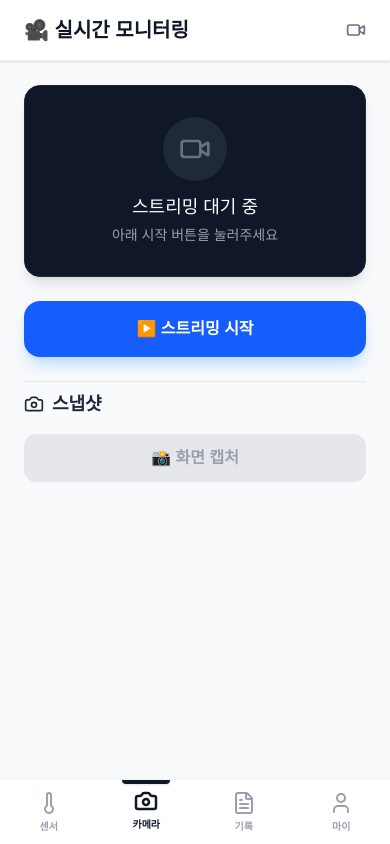
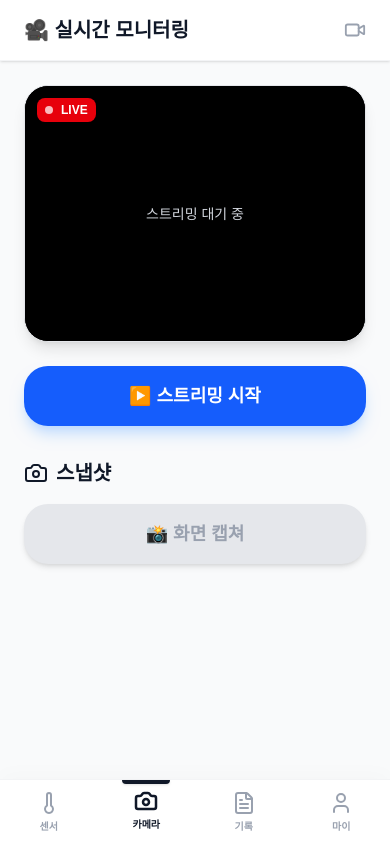
Before and after one commit to dlcodudco/sensor-udon, a Next.js app: page /camera in a window 390 px wide. Built offline with nearby package versions, Linux system fonts and the light colour scheme.

Commit message:
fix: 카메라 페이지 비율 수정

```diff
--- a/app/camera/page.tsx
+++ b/app/camera/page.tsx
@@ -1,19 +1,11 @@
-/*export default function CameraPage() {
-  return (
-    <div>
-      <h1>카메라 화면</h1>
-      <img src="" alt="camera stream" />
-    </div>
-  );
-}*/
-
 'use client';
 
-import { useState, useEffect } from 'react';
-import { Video, Camera } from 'lucide-react';
+import React, { useEffect, useMemo, useState } from 'react';
+import { Video, Camera, Pause, Play } from 'lucide-react';
 
-// 백엔드 스트리밍 주소 (팀원에게 받은 주소)
-const STREAM_URL = "https://sensorudon-backend.onrender.com/camera/live";
+// 팀원이 설정한 주소들
+const LIVE_PAGE = 'https://sensorudon-backend.onrender.com/camera/live';
+const LATEST_JPG = 'https://sensorudon-backend.onrender.com/camera/latest.jpg';
 
 interface HistoryEvent {
   id: number;
@@ -25,176 +17,209 @@ interface HistoryEvent {
   imageUrl?: string;
 }
 
-export default function CameraScreen() {
+// [추가됨] 한국 시간(KST) 기준으로 ISO 문자열을 만드는 함수
+const getLocalISOString = () => {
+  const now = new Date();
+  const offset = now.getTimezoneOffset() * 60000;
+  const localDate = new Date(now.getTime() - offset);
+  return localDate.toISOString().slice(0, -1);
+};
+
+export default function CameraPage() {
+  const [mounted, setMounted] = useState(false);
+  const [isMobile, setIsMobile] = useState(false);
+  const [nonce, setNonce] = useState(0);
+  const [playing, setPlaying] = useState(true);
   const [isStreaming, setIsStreaming] = useState(false);
   const [snapshotUrl, setSnapshotUrl] = useState<string | null>(null);
-  // 스트리밍 갱신용 키 (껐다 켤 때 영상 새로고침 위함)
-  const [streamKey, setStreamKey] = useState(Date.now());
+  const [isCapturing, setIsCapturing] = useState(false);
 
   useEffect(() => {
-    const savedStreamState = localStorage.getItem('isStreaming');
-    if (savedStreamState === 'true') {
-      setIsStreaming(true);
-    }
+    setMounted(true);
+    const saved = localStorage.getItem('isStreaming');
+    const on = saved === 'true';
+    setIsStreaming(on);
+    setNonce(Date.now());
+
+    const decide = () => setIsMobile(window.innerWidth <= 768);
+    decide();
+    window.addEventListener('resize', decide);
+    return () => window.removeEventListener('resize', decide);
   }, []);
 
-  const handleToggleStream = () => {
-    const newState = !isStreaming;
-    setIsStreaming(newState);
+  useEffect(() => {
+    if (!mounted || !isMobile || !isStreaming || !playing) return;
+    const id = setInterval(() => setNonce(Date.now()), 300);
+    return () => clearInterval(id);
+  }, [mounted, isMobile, isStreaming, playing]);
 
-    // 스트리밍을 켤 때마다 키를 갱신해서 이미지를 새로 불러옴
-    if (newState) {
-      setStreamKey(Date.now());
+  const iframeSrc = useMemo(() => {
+    if (!mounted) return LIVE_PAGE;
+    return `${LIVE_PAGE}${LIVE_PAGE.includes('?') ? '&' : '?'}t=${nonce}`;
+  }, [mounted, nonce]);
+
+  const imgSrc = useMemo(() => {
+    if (!mounted) return LATEST_JPG;
+    return `${LATEST_JPG}${LATEST_JPG.includes('?') ? '&' : '?'}t=${nonce}`;
+  }, [mounted, nonce]);
+
+  const toggleStream = () => {
+    const next = !isStreaming;
+    setIsStreaming(next);
+    localStorage.setItem('isStreaming', next.toString());
     setSnapshotUrl(null);
+    if (next) setNonce(Date.now());
+  };
+
+  const handleCaptureSnapshot = async () => {
+    if (!isStreaming) return;
+
+    setIsCapturing(true);
+
+    let imageBase64 = '/images/box.png';
+
+    try {
+      const response = await fetch(`${LATEST_JPG}?t=${Date.now()}`);
+      const blob = await response.blob();
+      imageBase64 = await new Promise((resolve) => {
+        const reader = new FileReader();
+        reader.onloadend = () => resolve(reader.result as string);
+        reader.readAsDataURL(blob);
+      });
+    } catch (e) {
+      console.error("캡처 변환 실패:", e);
     }
 
-    localStorage.setItem('isStreaming', newState.toString());
-  };
-
-  const handleCaptureSnapshot = () => {
-    const timestamp = new Date().toISOString();
-
-    // 캡처 시 현재 스트리밍 화면을 이미지로 저장 (URL 뒤에 시간 붙여서 고정)
-    // 주의: 실제 이미지 데이터가 아닌 URL을 저장하는 방식입니다.
-    const currentCaptureUrl = `${STREAM_URL}?t=${Date.now()}`;
-
-    setSnapshotUrl(currentCaptureUrl);
+    setSnapshotUrl(imageBase64);
 
     const newEvent: HistoryEvent = {
       id: Date.now(),
-      timestamp: timestamp,
+      // [수정됨] 기존 new Date().toISOString() 대신 로컬 시간 함수 사용
+      timestamp: getLocalISOString(),
       eventType: '수동캡처',
       eventValue: 0,
       message: '사용자가 카메라 화면에서 직접 캡처했습니다.',
       isAlert: false,
-      imageUrl: currentCaptureUrl,
+      imageUrl: imageBase64,
     };
 
     const storedHistory = localStorage.getItem('appHistory');
     const historyArray = storedHistory ? JSON.parse(storedHistory) : [];
-    const updatedHistory = [newEvent, ...historyArray];
-    localStorage.setItem('appHistory', JSON.stringify(updatedHistory));
+    // 최신 순으로 저장
+    localStorage.setItem('appHistory', JSON.stringify([newEvent, ...historyArray].slice(0, 20)));
 
-    console.log("📸 수동 캡처 기록 저장 완료:", newEvent);
+    setTimeout(() => setIsCapturing(false), 300);
   };
 
   return (
     <div className="fixed inset-0 z-0 w-full h-[100dvh] bg-gray-50 flex flex-col overflow-hidden overscroll-none">
 
-      {/* [상단 헤더] */}
-      <header className="
-        flex-none bg-white z-30
-        flex items-center justify-between px-6
-        border-b border-gray-100 shadow-sm
-        pt-[calc(env(safe-area-inset-top)+16px)]
-        pb-4
-      ">
-        <h1 className="text-xl font-bold text-gray-900">🎥 실시간 모니터링</h1>
-        <div className="flex gap-4 text-gray-500">
-          <Video size={20} className={isStreaming ? "text-red-500 animate-pulse" : ""} />
+      {/* 헤더 */}
+      <header className="flex-none bg-white z-30 flex items-center justify-between px-6 border-b border-gray-100 shadow-sm pt-[calc(env(safe-area-inset-top)+16px)] pb-4">
+        <h1 className="text-xl font-bold text-gray-900 flex items-center gap-2">
+          🎥 실시간 모니터링
+        </h1>
+        <div className="flex items-center gap-2">
+          <Video size={22} className={isStreaming ? 'text-red-500 animate-pulse' : 'text-gray-400'} />
         </div>
       </header>
 
-      {/* [본문 콘텐츠] */}
-      <main className="
-        flex-1 overflow-y-auto
-        p-6 pb-[calc(100px+env(safe-area-inset-bottom))]
-        overscroll-y-contain
-        -webkit-overflow-scrolling-touch
-      ">
+      {/* 본문 */}
+      <main className="flex-1 overflow-y-auto p-6 pb-[calc(100px+env(safe-area-inset-bottom))] overscroll-y-contain -webkit-overflow-scrolling-touch">
         <div className="space-y-6">
 
-          {/* 1. 영상 스트리밍 영역 */}
-          <div className="bg-gray-900 aspect-video w-full rounded-2xl shadow-lg overflow-hidden relative border border-gray-800">
-            {/* 스트리밍 꺼짐 상태 */}
-            {!isStreaming && (
-              <div className="absolute inset-0 flex flex-col items-center justify-center bg-gray-900/90 text-white p-4 text-center">
-                <div className="w-16 h-16 bg-gray-800 rounded-full flex items-center justify-center mb-3">
-                    <Video className="w-8 h-8 text-gray-500" />
-                </div>
-                <p className="text-lg font-medium">스트리밍 대기 중</p>
-                <p className="text-sm text-gray-400 mt-1">아래 시작 버튼을 눌러주세요</p>
-              </div>
+          {/* ✅ 카메라 카드 */}
+          <div className="bg-black w-full rounded-3xl overflow-hidden border border-gray-200 shadow-lg relative group">
+
+            {/* 📸 찰칵 효과 */}
+            {isCapturing && (
+              <div className="absolute inset-0 z-50 bg-white animate-[ping_0.1s_ease-out_1]"></div>
             )}
 
-            {/* 스트리밍 켜짐 상태 (실제 영상) */}
-            {isStreaming && (
-                <div className="w-full h-full flex items-center justify-center bg-black relative">
-                    {/* 라이브 배지 */}
-                    <div className="absolute top-4 left-4 bg-red-600 text-white text-xs font-bold px-2 py-1 rounded flex items-center gap-1 z-10 shadow-sm">
-                        <span className="w-2 h-2 bg-white rounded-full animate-pulse"></span>
+            {/* 4:3 비율 컨테이너 */}
+            <div className="relative w-full aspect-[4/3] flex items-center justify-center bg-black">
+
+              <div className="absolute top-3 left-3 bg-red-600 text-white text-xs font-bold px-2 py-1 rounded-lg flex items-center gap-2 z-10 shadow-sm">
+                <span className="w-2 h-2 bg-white rounded-full animate-pulse" />
                 LIVE
               </div>
 
-                    {/* ⭐ 실제 CCTV 영상 (img 태그 사용) */}
+              {!isStreaming ? (
+                <div className="text-gray-300 text-sm">스트리밍 대기 중</div>
+              ) : isMobile ? (
                 <img
-                      src={`${STREAM_URL}?t=${streamKey}`}
-                      alt="실시간 CCTV"
+                  src={imgSrc}
+                  alt="실시간 프레임"
                   className="w-full h-full object-contain"
-                      onError={(e) => {
-                        // 이미지 로드 실패 시 대체 텍스트 표시
-                        e.currentTarget.style.display = 'none';
-                        alert("카메라 연결에 실패했습니다. 백엔드 서버를 확인해주세요.");
-                      }}
+                  onError={() => setTimeout(() => setNonce(Date.now()), 500)}
                 />
-                </div>
+              ) : (
+                <iframe
+                  key={mounted ? nonce : 0}
+                  src={iframeSrc}
+                  className="w-full h-full"
+                  allow="autoplay; fullscreen"
+                  suppressHydrationWarning
+                  style={{ objectFit: 'contain' }}
+                />
+              )}
+
+              {/* 🟢 일시정지 버튼 */}
+              {isMobile && isStreaming && (
+                <button
+                  onClick={() => setPlaying((v) => !v)}
+                  className="absolute bottom-3 right-3 z-20 bg-black/50 hover:bg-black/70 text-white px-3 py-1.5 rounded-lg text-xs font-bold backdrop-blur-md border border-white/20 flex items-center gap-1 transition-all active:scale-95"
+                  type="button"
+                >
+                  {playing ? <Pause size={12} fill="currentColor" /> : <Play size={12} fill="currentColor" />}
+                  {playing ? '일시정지' : '재생'}
+                </button>
               )}
             </div>
+          </div>
 
-          {/* 2. 스트림 제어 버튼 */}
+          {/* ✅ 스트리밍 제어 버튼 */}
           <button
-            onClick={handleToggleStream}
-            className={`w-full py-4 font-bold rounded-2xl shadow-lg transition-all active:scale-95 flex items-center justify-center gap-2 ${
+            onClick={toggleStream}
+            className={`w-full py-4 rounded-3xl font-extrabold text-lg shadow-lg active:scale-[0.99] transition ${
               isStreaming
                 ? 'bg-white text-red-600 border-2 border-red-100 hover:bg-red-50'
                 : 'bg-blue-600 text-white shadow-blue-200 hover:bg-blue-700'
             }`}
           >
-            {isStreaming ? (
-                <>🛑 스트리밍 종료</>
-            ) : (
-                <>▶️ 스트리밍 시작</>
-            )}
+            {isStreaming ? '🛑 스트리밍 종료' : '▶️ 스트리밍 시작'}
           </button>
 
-          {/* 3. 스냅샷(캡처) 버튼 */}
-          <div className="pt-2 border-t border-gray-200 space-y-4">
-            <h2 className="text-lg font-bold text-gray-800 flex items-center gap-2">
-                <Camera size={20} />
+          {/* ✅ 스냅샷 영역 */}
+          <div className="pt-2">
+            <div className="flex items-center gap-2 text-[20px] font-bold text-gray-900 mb-4">
+              <Camera size={24} />
               스냅샷
-            </h2>
+            </div>
 
             <button
               onClick={handleCaptureSnapshot}
               disabled={!isStreaming}
-              className={`w-full py-3 font-semibold rounded-xl transition-all flex items-center justify-center gap-2 ${
-                isStreaming
-                  ? 'bg-gray-900 text-white hover:bg-gray-800 active:scale-95 shadow-md'
-                  : 'bg-gray-200 text-gray-400 cursor-not-allowed'
+              className={`w-full py-4 rounded-3xl font-extrabold text-lg shadow-md active:scale-[0.99] transition ${
+                isStreaming ? 'bg-gray-900 text-white hover:bg-gray-800' : 'bg-gray-200 text-gray-400 cursor-not-allowed'
               }`}
             >
-              📸 화면 캡처
+              📸 화면 캡쳐
             </button>
 
-            {/* 캡처 미리보기 */}
+            {/* 캡쳐 미리보기 */}
             {snapshotUrl && (
-              <div className="bg-white p-4 rounded-2xl shadow-sm border border-gray-100 animate-fade-in-up">
+              <div className="mt-6 bg-white p-4 rounded-3xl shadow-sm border border-gray-100 animate-fade-in-up">
                 <div className="flex justify-between items-center mb-3">
-                    <span className="text-sm font-semibold text-gray-800">방금 캡처된 이미지</span>
-                    <span className="text-xs text-gray-400">기록 페이지에 저장됨</span>
+                  <span className="text-sm font-bold text-gray-700">방금 찍은 사진</span>
+                  <span className="text-xs text-gray-400">기록 탭에 저장됨</span>
                 </div>
-                <div className="rounded-xl overflow-hidden border border-gray-100">
-                    <img
-                      src={snapshotUrl}
-                      alt="캡처된 이미지"
-                      className="w-full h-auto object-cover"
-                    />
+                <div className="rounded-2xl overflow-hidden border border-gray-100 bg-black">
+                  <img src={snapshotUrl} alt="캡처된 이미지" className="w-full h-auto object-contain" />
                 </div>
               </div>
             )}
           </div>
-
-          <div className="h-4"></div>
         </div>
       </main>
     </div>
```
Lines whose indentation alone changed are shown as unchanged.
